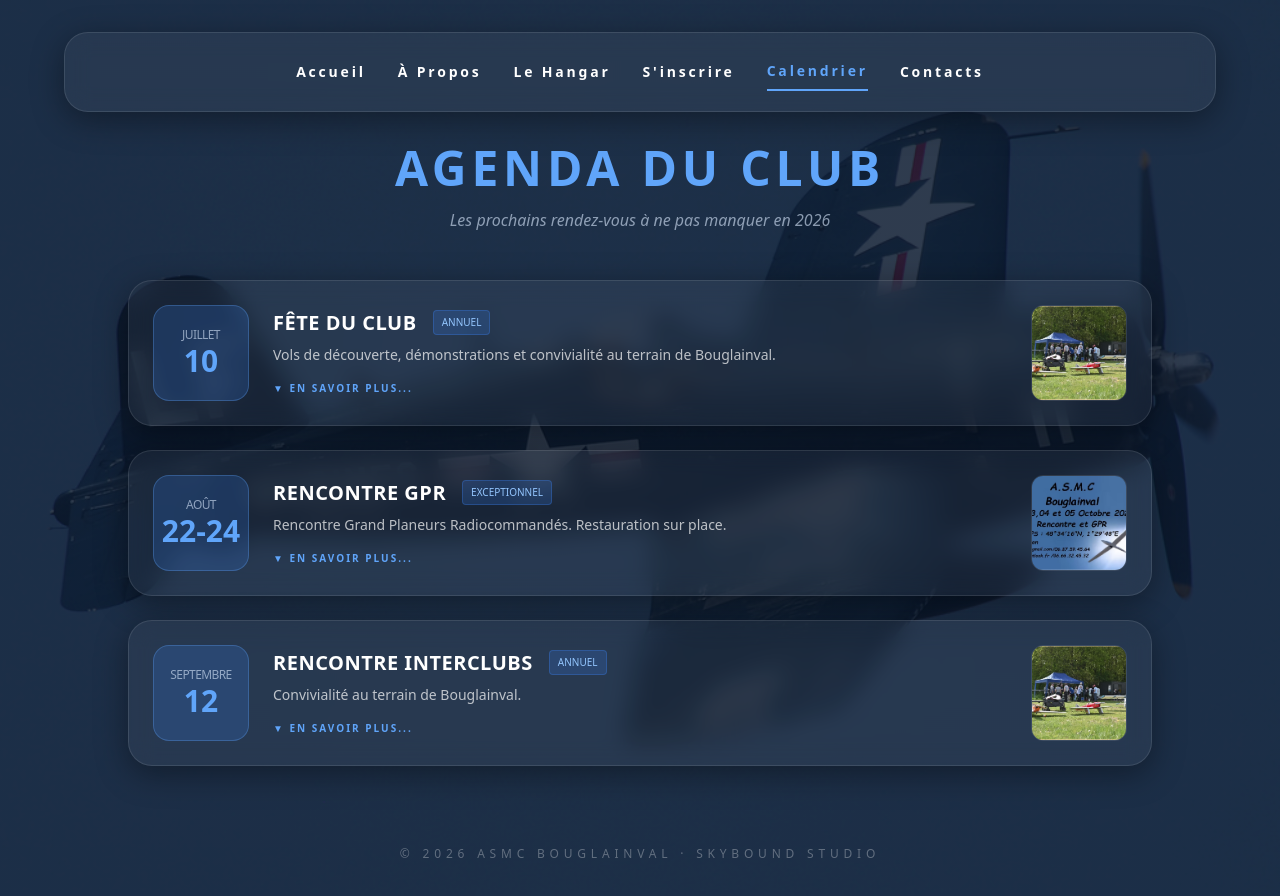
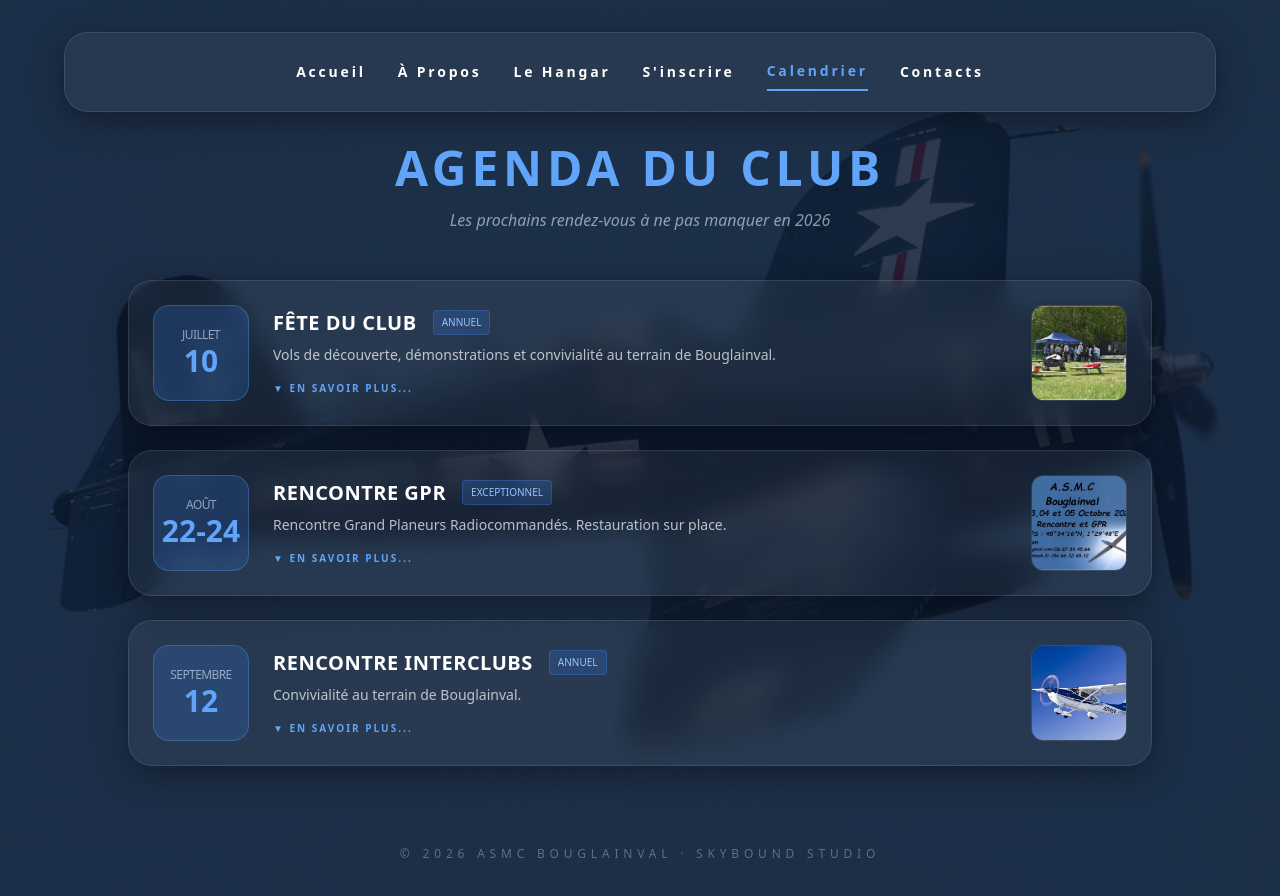
Before and after one commit to leschaeveemmanuel-rgb/asmc-site, a React (Vite) app: page / in a window 1280 px wide. Both pictures are taken after a click on the button "Calendrier". Shown: the top 896 px of the page. Built offline with nearby package versions, Linux system fonts and the light colour scheme.

Commit message:
Add files via upload

```diff
--- a/src/App.jsx
+++ b/src/App.jsx
@@ -364,13 +364,13 @@ function App() {
                   </div>
                   <div className="flex-shrink-0 w-24 h-24 group/img">
                     <a href="/image.png" target="_blank" rel="noopener noreferrer" className="block w-full h-full relative">
-                      <img src="/image.png" alt="Affiche" className="w-full h-full object-cover rounded-xl border border-white/10" onError={(e) => { e.target.src = "https://via.placeholder.com/100?text=Affiche"; }} />
+                      <img src="/avion-ecole.jpg" alt="Affiche" className="w-full h-full object-cover rounded-xl border border-white/10" onError={(e) => { e.target.src = "https://via.placeholder.com/100?text=Affiche"; }} />
                     </a>
                   </div>
                 </div>
 
                 {/* BLOC DÉTAILLÉ (Multi-lignes) */}
-                {expandedEvent === 'fete' && (
+                {expandedEvent === 'interclub' && (
                   <div className="mt-4 p-6 rounded-xl bg-white/5 border-t border-white/10 animate-in slide-in-from-top-4 duration-300">
                     <p className="text-sm leading-relaxed opacity-90 whitespace-pre-line">
                       La traditionnelle rencontre Interclubs de l'ASMC du mois de Septembre.{"\n\n"}
```
